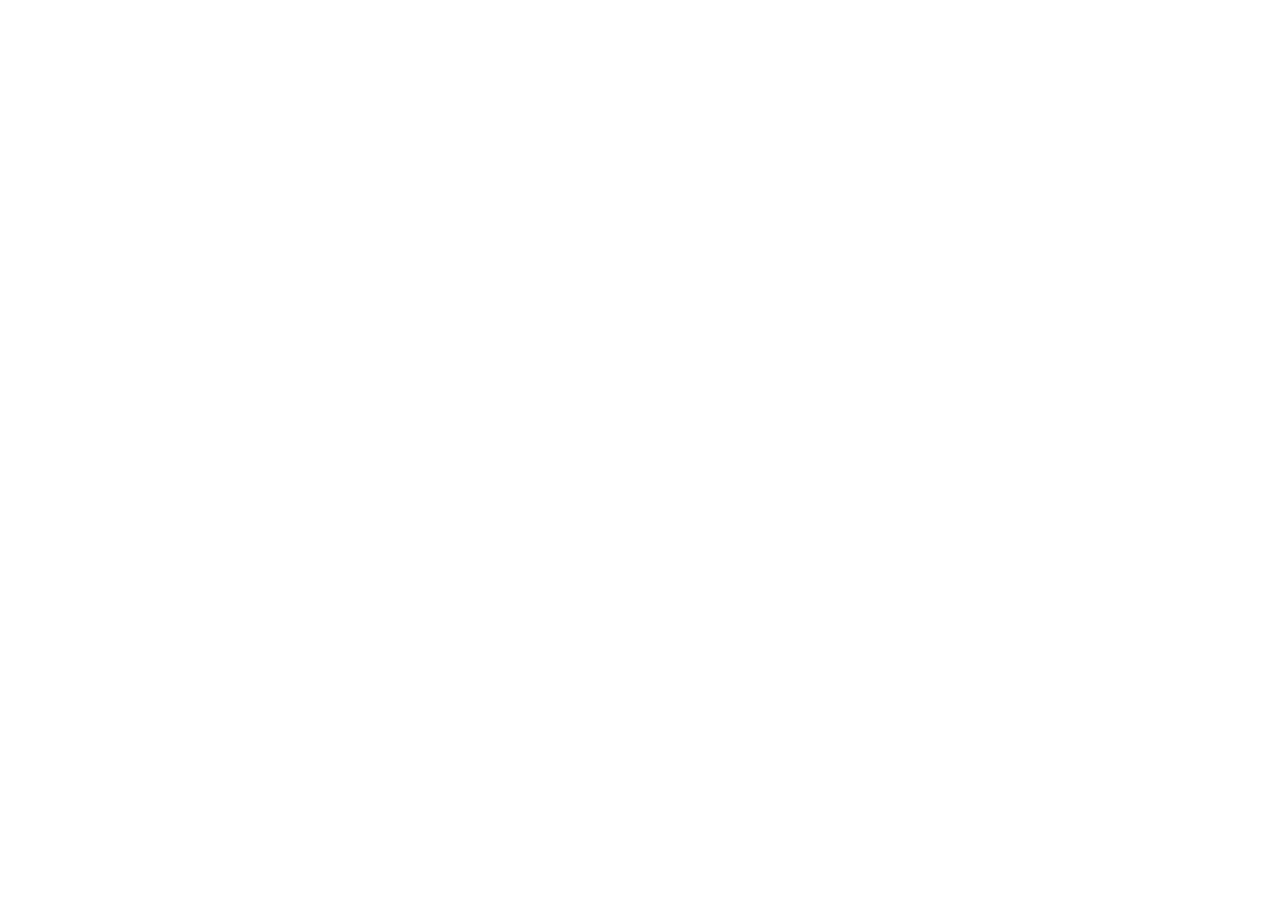
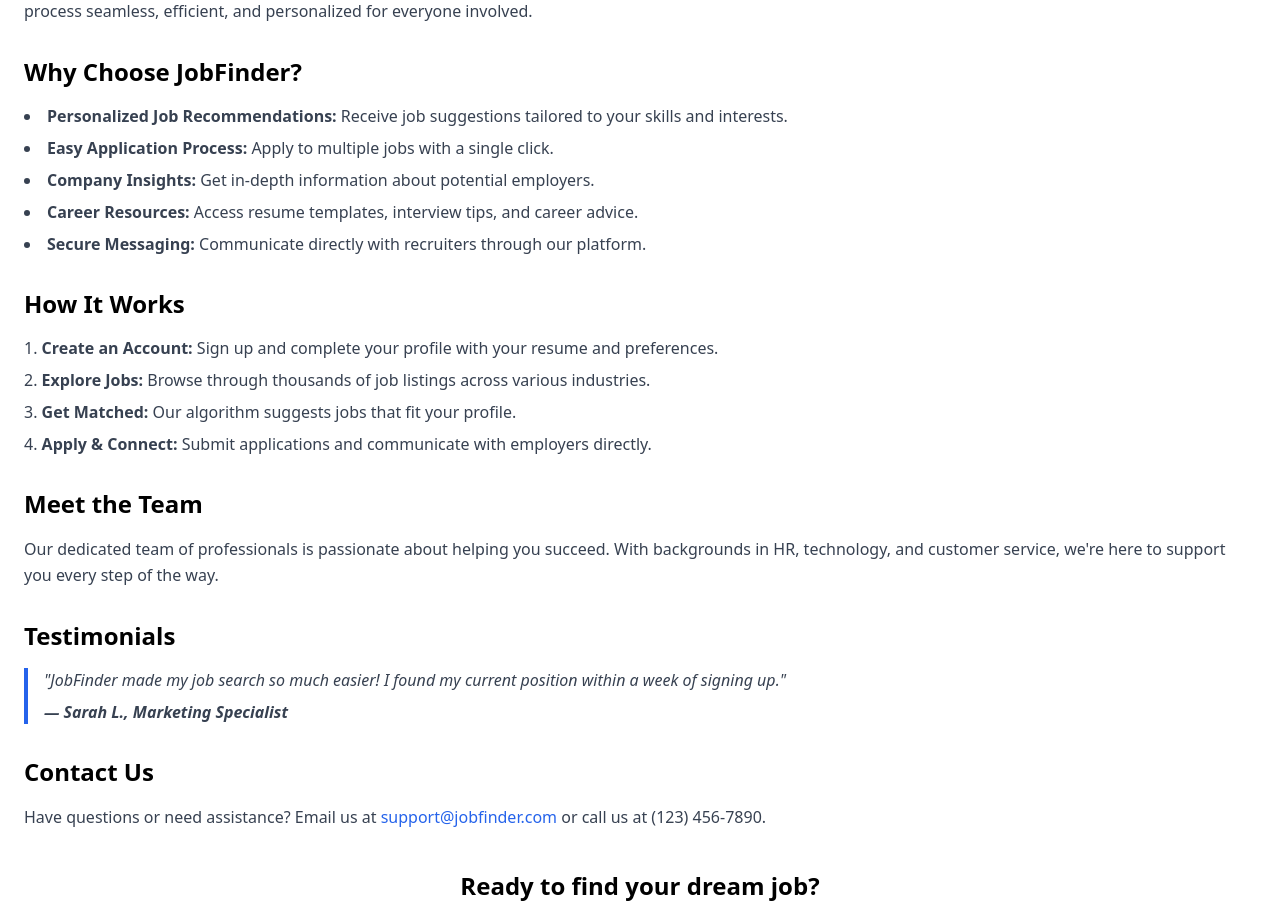
Before and after one commit to rafixcs/TCC-jobs-vacancy-FE, a React (Vite) app: page /about in a window 1280 px wide. Before the commit this address had no page. Shown: the part 280-1185 px from the top of the page. Before the commit the page ends 800 px from the top, so only its background shows below. Built offline with nearby package versions, Linux system fonts and the light colour scheme.

Commit message:
refactor some pages and added about page

```diff
--- a/src/App.jsx
+++ b/src/App.jsx
@@ -13,12 +13,14 @@
 import { ProtectedRoute } from "./routing/protectroute"
 import UserDashboardPage from "./pages/userdashboard"
 import AccountSettings from "./pages/accountsettings"
+import AboutPage from "./pages/about"
 
 function App() {
   return (
     <Router>
       <Routes>
         <Route path="/" element={<Home />} />
+        <Route path="/about" element={<AboutPage />} />
         {/*Account*/}
         <Route path="/signup" element={<Login />} />
         <Route path="/signin" element={<RegisterPage />} />
--- /dev/null
+++ b/src/pages/about/index.jsx
@@ -0,0 +1,83 @@
+import Header from "../../components/header";
+
+const AboutPage = () => {
+  return (
+    <>
+      <Header />
+      <div className="container mx-auto my-10 p-6 bg-white rounded-lg shadow">
+        <h1 className="text-4xl font-bold mb-6">About JobFinder</h1>
+
+        {/* Introduction */}
+        <section className="mb-8">
+          <h2 className="text-2xl font-semibold mb-4">Welcome to JobFinder!</h2>
+          <p className="text-gray-700 leading-relaxed">
+            At JobFinder, our mission is to connect job seekers with their dream careers and help companies find the perfect candidates. We strive to make the job search process seamless, efficient, and personalized for everyone involved.
+          </p>
+        </section>
+
+        {/* Features Overview */}
+        <section className="mb-8">
+          <h2 className="text-2xl font-semibold mb-4">Why Choose JobFinder?</h2>
+          <ul className="list-disc list-inside space-y-2 text-gray-700">
+            <li><strong>Personalized Job Recommendations:</strong> Receive job suggestions tailored to your skills and interests.</li>
+            <li><strong>Easy Application Process:</strong> Apply to multiple jobs with a single click.</li>
+            <li><strong>Company Insights:</strong> Get in-depth information about potential employers.</li>
+            <li><strong>Career Resources:</strong> Access resume templates, interview tips, and career advice.</li>
+            <li><strong>Secure Messaging:</strong> Communicate directly with recruiters through our platform.</li>
+          </ul>
+        </section>
+
+        {/* How It Works */}
+        <section className="mb-8">
+          <h2 className="text-2xl font-semibold mb-4">How It Works</h2>
+          <ol className="list-decimal list-inside space-y-2 text-gray-700">
+            <li><strong>Create an Account:</strong> Sign up and complete your profile with your resume and preferences.</li>
+            <li><strong>Explore Jobs:</strong> Browse through thousands of job listings across various industries.</li>
+            <li><strong>Get Matched:</strong> Our algorithm suggests jobs that fit your profile.</li>
+            <li><strong>Apply & Connect:</strong> Submit applications and communicate with employers directly.</li>
+          </ol>
+        </section>
+
+        {/* Meet the Team */}
+        <section className="mb-8">
+          <h2 className="text-2xl font-semibold mb-4">Meet the Team</h2>
+          <p className="text-gray-700 leading-relaxed">
+            Our dedicated team of professionals is passionate about helping you succeed. With backgrounds in HR, technology, and customer service, we're here to support you every step of the way.
+          </p>
+          {/* You can add team member profiles here */}
+        </section>
+
+        {/* Testimonials */}
+        <section className="mb-8">
+          <h2 className="text-2xl font-semibold mb-4">Testimonials</h2>
+          <blockquote className="border-l-4 border-blue-600 pl-4 italic text-gray-700">
+            "JobFinder made my job search so much easier! I found my current position within a week of signing up."
+            <span className="block mt-2 font-semibold">— Sarah L., Marketing Specialist</span>
+          </blockquote>
+        </section>
+
+        {/* Contact Us */}
+        <section className="mb-8">
+          <h2 className="text-2xl font-semibold mb-4">Contact Us</h2>
+          <p className="text-gray-700 leading-relaxed">
+            Have questions or need assistance?
+            Email us at <a href="mailto:support@jobfinder.com" className="text-blue-600 hover:underline">support@jobfinder.com</a> or call us at (123) 456-7890.
+          </p>
+        </section>
+
+        {/* Call to Action */}
+        <section className="text-center mt-10">
+          <h2 className="text-2xl font-semibold mb-4">Ready to find your dream job?</h2>
+          <a
+            href="/signup"
+            className="px-6 py-3 bg-blue-600 text-white rounded-full hover:bg-blue-700 transition duration-300"
+          >
+            Sign Up Now
+          </a>
+        </section>
+      </div>
+    </>
+  );
+};
+
+export default AboutPage;
--- a/src/pages/companyjobapplications/index.jsx
+++ b/src/pages/companyjobapplications/index.jsx
@@ -19,6 +19,7 @@
     apiHandler(`job/applies?job_id=${jobId}`, "GET").then(async (response) => {
       if (response.ok) {
         const data = await response.json()
+        console.log(data)
         setApplications(data.user_applies || [])
         setLoading(false)
       } else {
@@ -60,7 +61,7 @@
                     <p className="text-gray-500 mt-1">{app.phone}</p>
                   </div>
                   <a
-                    href={app.resumeUrl}
+                    href={app.url_resume}
                     target="_blank"
                     rel="noopener noreferrer"
                     className="text-blue-600 hover:underline"
--- a/src/pages/jobapply/index.jsx
+++ b/src/pages/jobapply/index.jsx
@@ -81,18 +81,19 @@
     setSubmitStatus({ submitting: true, success: null, error: null });
 
     try {
-      const data = {
-        full_name: formData.fullName,
-        email: formData.email,
-        phone: formData.phone,
-        cover_letter: formData.coverLetter,
-        job_id: jobId,
+      const formDataRequest = new FormData();
+
+      formDataRequest.append('full_name', formData.fullName);
+      formDataRequest.append('email', formData.email);
+      formDataRequest.append('phone', formData.phone);
+      formDataRequest.append('cover_letter', formData.coverLetter);
+      formDataRequest.append('job_id', jobId);
+
+      if(formData.resume) {
+        formDataRequest.append('resume', formData.resume);
       }
 
-      console.log(jobId)
-      console.log(formData)
-      console.log(data)
-      const response = await apiHandler("job/apply", "POST", "application/json", data)
+      const response = await apiHandler("job/apply", "POST", "multipart/form-data", formDataRequest, true)
       if (response.ok) {
         setSubmitStatus({ submitting: false, success: true, error: null });
         setFormData({
--- a/src/provider/authcontext.jsx
+++ b/src/provider/authcontext.jsx
@@ -1,5 +1,6 @@
 import { createContext, useState, useEffect, useContext } from 'react';
 import { apiHandler } from '../utils/apihandler';
+import { useNavigate } from 'react-router-dom';
 
 export const AuthContext = createContext();
 
@@ -43,8 +44,8 @@
     sessionStorage.setItem('token', _token);
   };
 
-  const logout = () => {
-    apiHandler("logout", "POST").then((response) => {
+  const logout = async () => {
+    await apiHandler("logout", "POST").then((response) => {
       if (response.ok) {
         setToken(null);
         setIsAuthenticated(false);
--- a/src/utils/apihandler.js
+++ b/src/utils/apihandler.js
@@ -1,24 +1,19 @@
-const URL = "http://localhost:8000/api/v1/" // process.env.BACKEND_URL
+const URL = "http://localhost:8080/api/v1/" // process.env.BACKEND_URL
 
-export const apiHandler = async(
-    apiPath,
-    method,
-    contenyType,
-    body
-) => {
-    const options = {
-        method: method,
-        headers: {
-            Authorization: sessionStorage.getItem("token") || "",
-            "Content-Type": contenyType
-        },
+export const apiHandler = async (endpoint, method, contentType, body, isFormData = false) => {
+    let headers = {};
+
+    headers['Authorization'] = sessionStorage.getItem("token") || "";
+
+    if (!isFormData && contentType) {
+        headers['Content-Type'] = contentType;
     }
 
-    if (method === "POST") {
-        options.body = JSON.stringify(body)
-    }
+    const response = await fetch(`${URL}${endpoint}`, {
+        method,
+        headers,
+        body: isFormData ? body : body ? JSON.stringify(body) : null,
+    });
 
-    const raw = await fetch(URL + apiPath, options)
-
-    return raw
-}
+    return response;
+};
```
Also changed, not shown: src/pages/accountsettings/index.jsx (+19 -26 lines).
